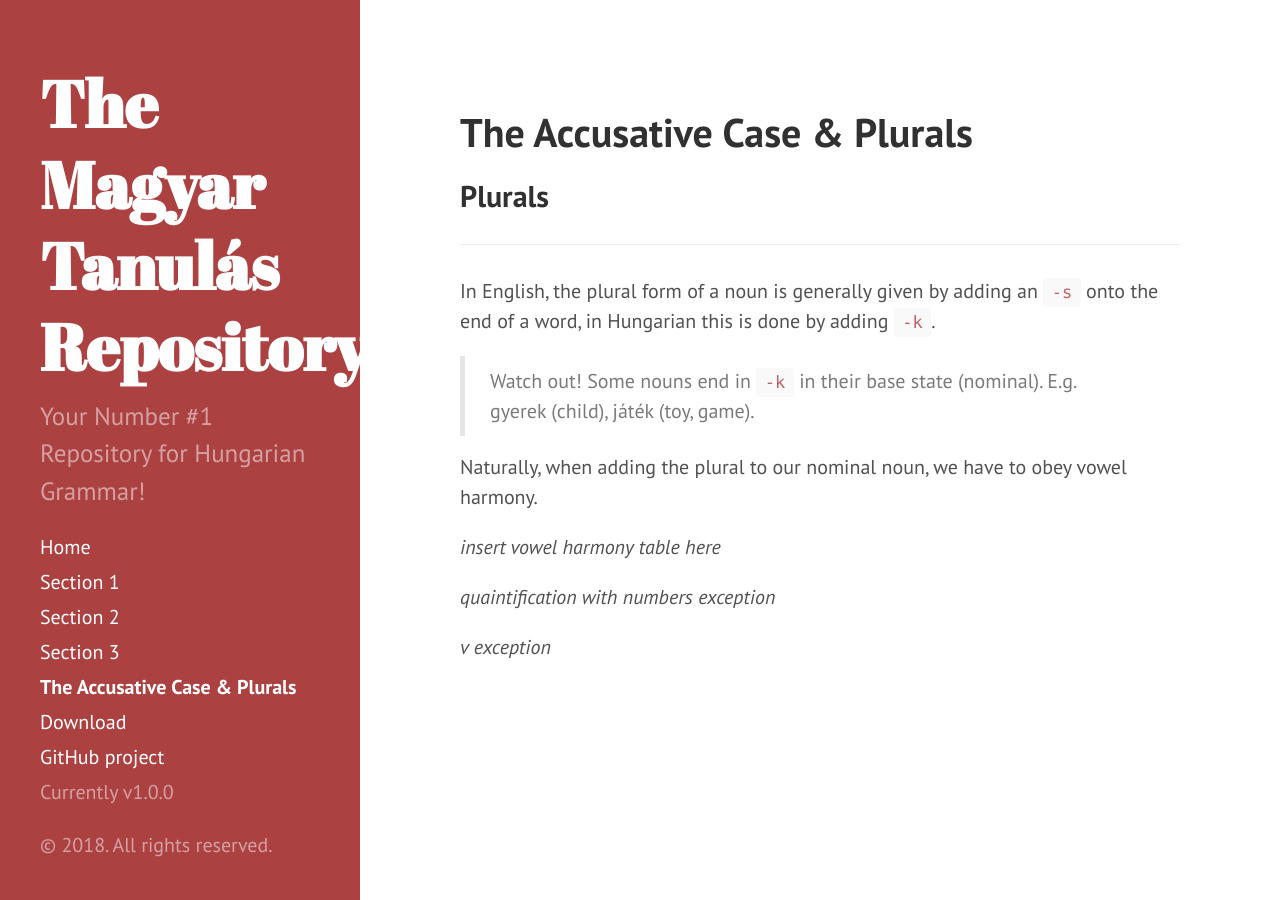
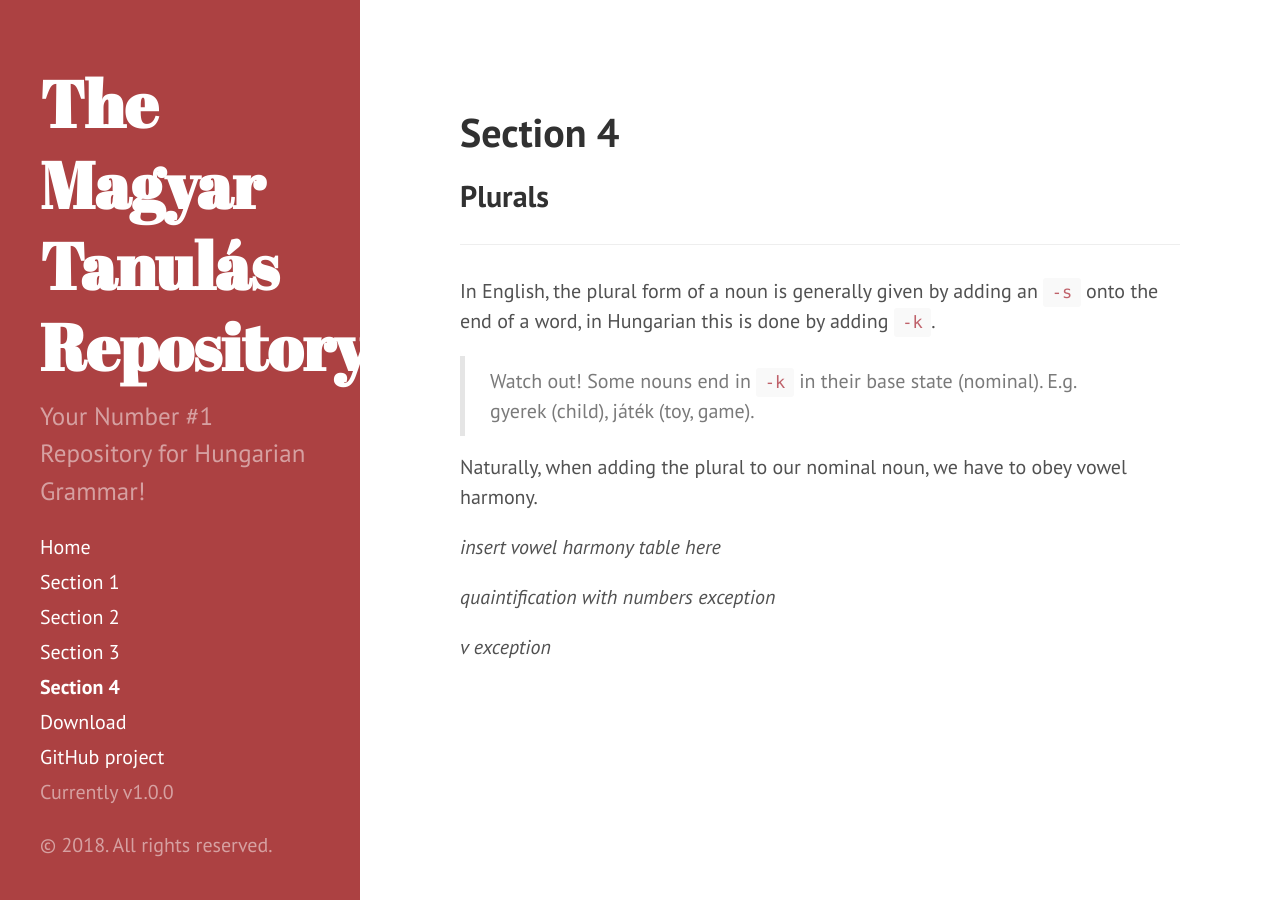
Before and after one commit to Magyartanulas/magyartanulas.github.io, a Jekyll site: the page built from Section4.md, in a window 1280 px wide. Built offline with Jekyll 4.4.1, drawn with Linux system fonts in a browser that asks for light colours; Markdown is read by kramdown in place of the engine named in the settings.

Commit message:
Update Section4.md

```diff
--- a/Section4.md
+++ b/Section4.md
@@ -1,6 +1,6 @@
 ---
 layout: page
-title: The Accusative Case & Plurals
+title: Section 4
 ---
 
 ## Plurals
```
